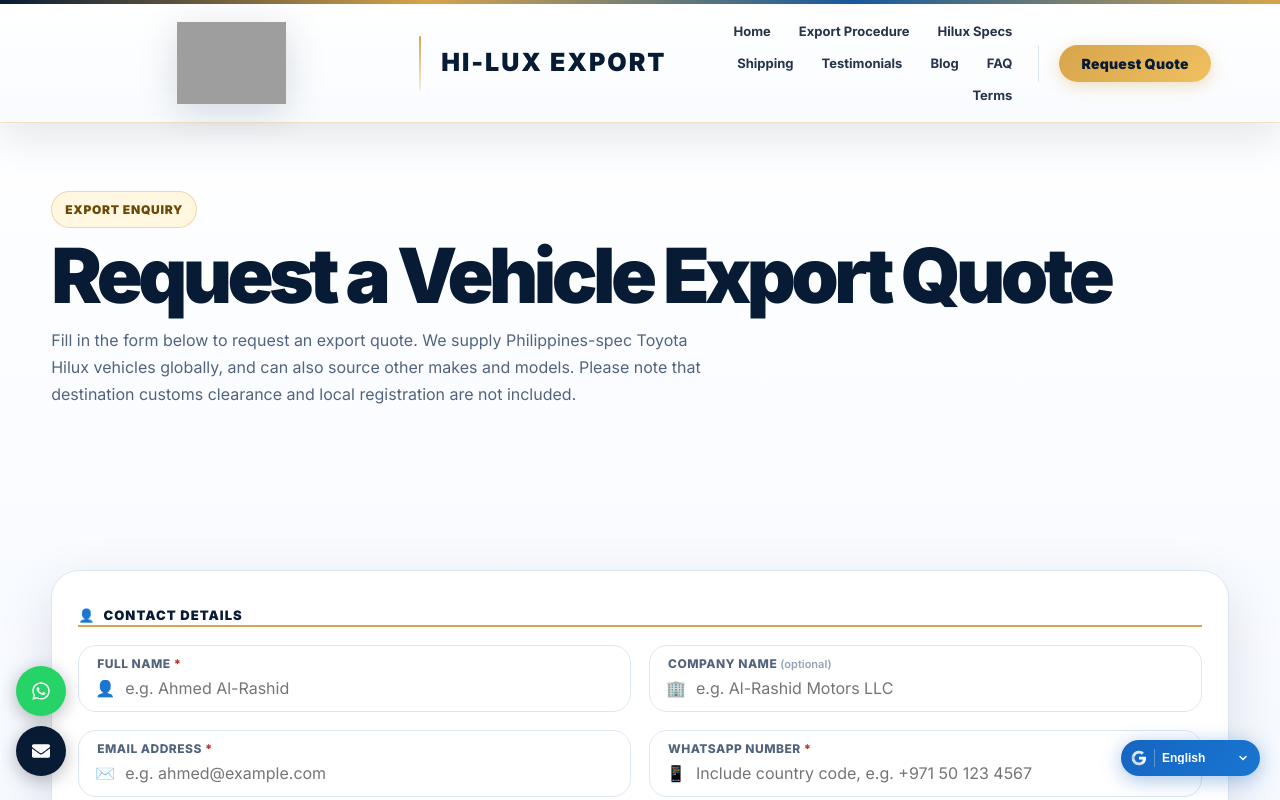
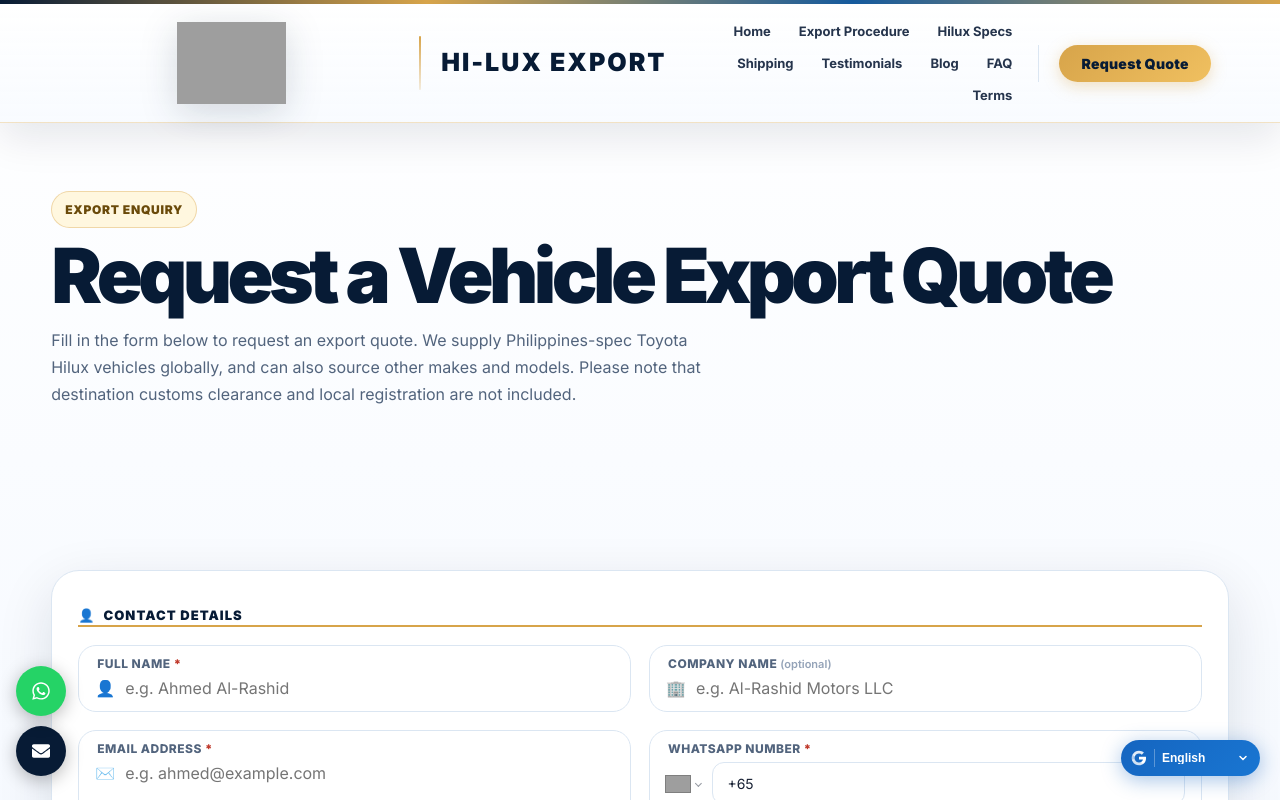
Before and after one commit to jasmineglobalsolutions/jasmineglobalexport, a Next.js app: page /quote in a window 1280 px wide. Shown: the top 800 px of the page. Built offline with nearby package versions, Linux system fonts and the light colour scheme; grey boxes are pictures that could not be loaded.

Commit message:
feat: Add WhatsApp number input to Quote page and update dependencies

```diff
--- a/app/quote/page.tsx
+++ b/app/quote/page.tsx
@@ -3,6 +3,8 @@
 import PageLayout from "../components/PageLayout";
 import Link from "next/link";
 import { useState, FormEvent } from "react";
+import PhoneInput from "react-phone-number-input";
+import "react-phone-number-input/style.css";
 
 // Buyer types that require a company name
 const COMPANY_BUYER_TYPES = ["Dealer", "Company", "Broker", "Fleet Buyer"];
@@ -14,6 +16,7 @@
   const [otherModel, setOtherModel] = useState<string>("");
   const [shippingMethod, setShippingMethod] = useState<string>("");
   const [otherShippingMethod, setOtherShippingMethod] = useState<string>("");
+  const [whatsapp, setWhatsapp] = useState<string | undefined>("");
   const [vehicleError, setVehicleError] = useState<string>("");
   const [buyerTypeError, setBuyerTypeError] = useState<string>("");
   const [isSubmitting, setIsSubmitting] = useState(false);
@@ -56,7 +59,11 @@
     try {
       const form = e.target as HTMLFormElement;
       const formData = new FormData(form);
-      const payload = Object.fromEntries(formData.entries());
+      const payload = {
+        ...Object.fromEntries(formData.entries()),
+        source: "Website",
+        whatsapp
+      };
 
       const apiUrl = process.env.NEXT_PUBLIC_API_URL || "http://localhost:3000";
       const res = await fetch(`${apiUrl}/api/v1/leads/quote`, {
@@ -79,6 +86,7 @@
       setOtherModel("");
       setShippingMethod("");
       setOtherShippingMethod("");
+      setWhatsapp("");
     } catch (err: any) {
       setSubmitError(err.message || "An error occurred while submitting.");
     } finally {
@@ -168,13 +176,15 @@
               {/* WhatsApp */}
               <label className="field field-stacked">
                 <span className="field-label">WhatsApp Number <span className="req">*</span></span>
-                <span className="field-input-row">
-                  <span className="field-icon">📱</span>
-                  <input
-                    placeholder="Include country code, e.g. +971 50 123 4567"
-                    type="tel"
-                    name="whatsapp"
+                <span className="field-input-row phone-input-wrapper">
+                  <PhoneInput
+                    international
+                    defaultCountry="SG"
+                    placeholder="Enter phone number"
+                    value={whatsapp}
+                    onChange={setWhatsapp}
                     required
+                    style={{ width: "100%" }}
                   />
                 </span>
               </label>
@@ -695,6 +705,30 @@
           resize: vertical;
           min-height: 100px;
         }
+
+        /* ── Phone Input Styling ── */
+        .phone-input-wrapper .PhoneInput {
+          width: 100%;
+          display: flex;
+          align-items: center;
+        }
+        .phone-input-wrapper .PhoneInputInput {
+          flex: 1;
+          min-width: 0;
+          border: 1px solid var(--line, #dbe6f2);
+          border-radius: 12px;
+          padding: 12px 14px;
+          outline: none;
+          font-family: inherit;
+          font-size: 14px;
+          transition: border-color 0.2s;
+        }
+        .phone-input-wrapper .PhoneInputInput:focus {
+          border-color: var(--navy, #071b35);
+        }
+        .phone-input-wrapper .PhoneInputCountry {
+          margin-right: 12px;
+        }
       `}</style>
     </PageLayout>
   );
--- a/package.json
+++ b/package.json
@@ -12,7 +12,8 @@
     "next": "16.2.9",
     "react": "19.2.4",
     "react-dom": "19.2.4",
-    "react-icons": "^5.7.0"
+    "react-icons": "^5.7.0",
+    "react-phone-number-input": "^3.4.17"
   },
   "devDependencies": {
     "@tailwindcss/postcss": "^4",
```
Also changed, not shown: 1 other file (tests, documents, lock files or other folders).
